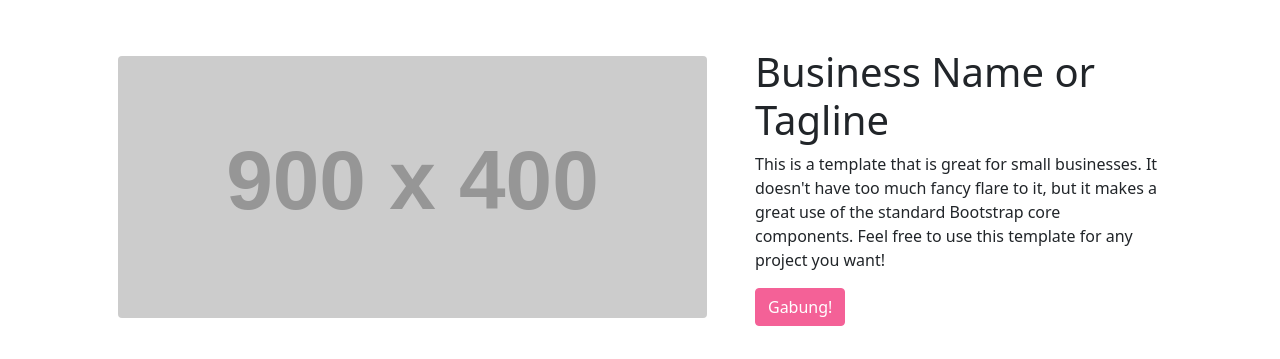
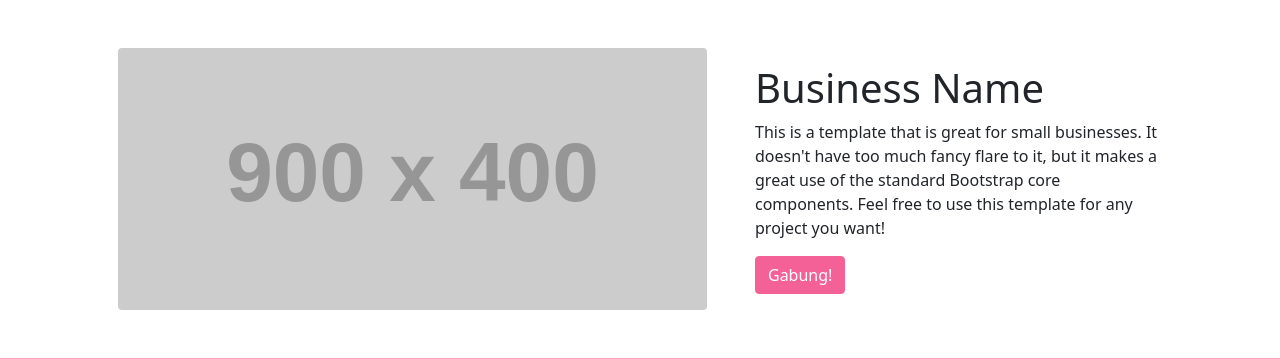
Before and after one commit to bewok-san/gilang-project, a PHP site: page / in a window 1280 px wide. Shown: the part 56-415 px from the top of the page. Run offline with PHP 8.4, Linux system fonts and the light colour scheme; grey boxes labelled with a size stand in for pictures from a placeholder-image service; some libraries are stand-ins or nearby versions.

Commit message:
30/12/2021

```diff
--- a/index.php
+++ b/index.php
@@ -8,7 +8,7 @@
             <div class="row gx-4 gx-lg-5 align-items-center my-5">
                 <div class="col-lg-7"><img class="img-fluid rounded mb-4 mb-lg-0" src="https://dummyimage.com/900x400/dee2e6/6c757d.jpg" alt="..." /></div>
                 <div class="col-lg-5">
-                    <h1 class="font-weight-light">Business Name or Tagline</h1>
+                    <h1 class="font-weight-light">Business Name</h1>
                     <p>This is a template that is great for small businesses. It doesn't have too much fancy flare to it, but it makes a great use of the standard Bootstrap core components. Feel free to use this template for any project you want!</p>
                     <a class="btn btn-primary" href="#!">Gabung!</a>
                 </div>
```
